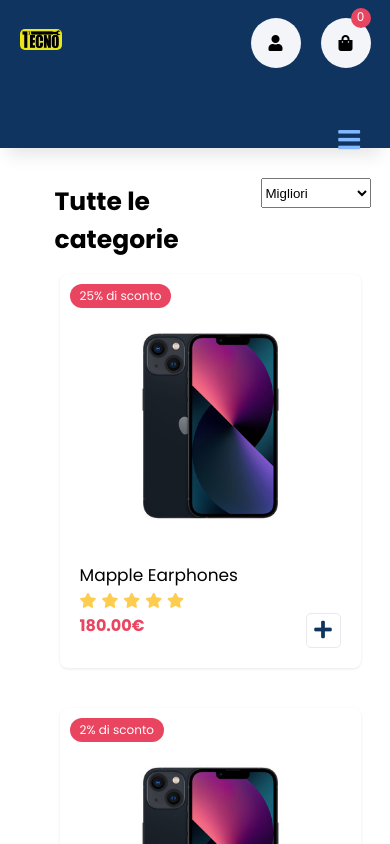
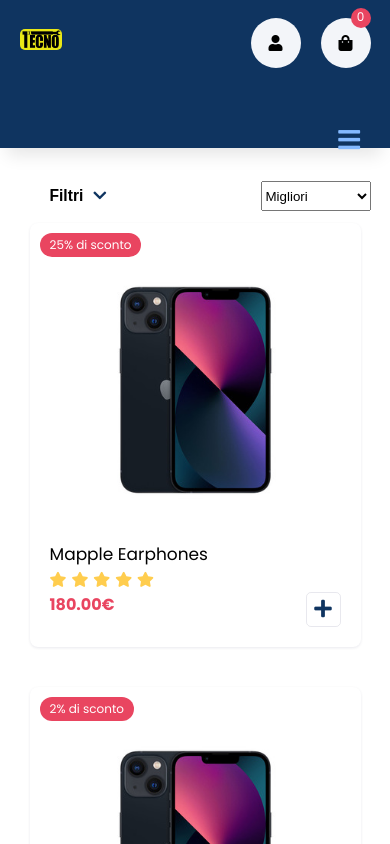
Before and after one commit to Paolo95/sitoMrTecno, a React (Create React App) app: page /nuovo in a window 390 px wide. Shown: the top 844 px of the page. Built offline with nearby package versions, Linux system fonts and the light colour scheme.

Commit message:
Shop's filter section for smartphone

```diff
--- a/src/App.css
+++ b/src/App.css
@@ -517,8 +517,61 @@ input, button{
     justify-content: center;
   }
 
+  .heading .heading-left i{
+    font-size: 15px;
+    color: #0f3460;
+  }
+
   .category{
     display: none;
+  }
+
+  .categoryMobile{
+    position: fixed;
+    width: 100%;
+    top: 0;
+    left: 0;
+    box-shadow: rgb(43 52 69 / 10%) 0 4px 16px;
+    height: 450px;
+    padding: 50px 0;
+    background-color: #fff;
+    z-index: 1000;
+  }
+
+  .categoryMobile img{
+    width: 30px;
+    height: 30px;
+    margin-top: 10px;
+    object-fit: contain;
+  }
+
+  .categoryMobile span{
+    margin: 10px 20px;
+    text-transform: capitalize;
+  }
+
+  .categoryMobile .box{
+    transition: 0.5s;
+    padding: 0 20px;
+  }
+
+  .categoryMobile .box:hover{
+    background-color: #e1e3ff;
+    cursor: pointer;
+  }
+
+  .categoryMobile .chead button{
+    background-color: transparent;
+  }
+
+  .categoryMobile .chead button h3{
+    font-size: 20px;
+  }
+
+  .categoryMobile .chead{
+    padding-top: 20px;
+    padding-right: 20px;
+    padding-left: 20px;
   }
 
   .cart-items .container{
--- a/src/common/header/Header.css
+++ b/src/common/header/Header.css
@@ -306,3 +306,16 @@ header ul li a:hover{
         margin-top: -2px;
     }
 }
+
+@media only screen and (max-width: 428px) and (max-height: 926px){
+
+    .cat_close{
+        position: absolute;
+        top: 15px;
+        right: 20px;
+        color: #0f3460;
+        display: block;
+        font-size: 25px;
+        z-index: 999;
+    }
+}
--- a/src/components/shop/Shop.jsx
+++ b/src/components/shop/Shop.jsx
@@ -42,16 +42,32 @@ export const Shop = ({ addToCart }) => {
   }
 
   const handleChangeMin = event => {
+    if(catMobileMenu){
+      setCatMobileMenu(true);
+    }else{
+      setCatMobileMenu(false);
+    }
     setMin(event.target.value);
 
   };
 
   const handleChangeMax = event => {
+    if(catMobileMenu){
+      setCatMobileMenu(true);
+    }else{
+      setCatMobileMenu(false);
+    }
     setMax(event.target.value);
 
   };
 
   const handleOnBrandCheckBoxChange = (position) => {
+
+    if(catMobileMenu){
+      setCatMobileMenu(true);
+    }else{
+      setCatMobileMenu(false);
+    }
 
     setNumProdListed(6);
     const updatedBrandCheckedState = brandCheckedState.map((item, index) =>
@@ -75,6 +91,11 @@ export const Shop = ({ addToCart }) => {
   }
 
   const handleOnCategoryRadioChange = e => {
+    if(catMobileMenu){
+      setCatMobileMenu(true);
+    }else{
+      setCatMobileMenu(false);
+    }
     setNumProdListed(6);
     setCategoryChecked(e.target.value);
   }
@@ -94,12 +115,15 @@ export const Shop = ({ addToCart }) => {
 
   }
 
+  const [catMobileMenu , setCatMobileMenu] = React.useState(false);
+
   return (
     <>
       <section className="shop">
         <div className="container d_flex">
         <>
-        <div className="category">
+        <div className={catMobileMenu ? "categoryMobile" : "category"} onClick={() => setCatMobileMenu(false)}>
+          {catMobileMenu ? <i className='fas fa-times cat_close home-bth'></i> : null}
           <div className='chead'>
             <div className='tab'>
 
@@ -194,13 +218,8 @@ export const Shop = ({ addToCart }) => {
                       <input id='min_input' type="number" min={0} value={min} onChange={handleChangeMin}/>
                       <input id='max_input' type="number" min={min+1} value={max} onChange={handleChangeMax}/>
                     </div>
-
                   </div>
-
-
-
                 </div>
-
                 ) : null}
               </div>
             </div>
@@ -210,7 +229,10 @@ export const Shop = ({ addToCart }) => {
           <div className="contentWidth">
             <div className="heading d_flex">
               <div className="heading-left row f_flex">
-                <h2>Tutte le categorie</h2>
+                <button className='toggle' onClick={() => setCatMobileMenu(!catMobileMenu)}>
+                    <h3>Filtri<i className='fa fa-chevron-down'></i></h3>
+                </button>
+
               </div>
               <select id="order-select" name="order" onChange={(choice) => userOrderChoiceHandler(choice)}>
                 <option value="0">Migliori</option>
--- a/src/components/shop/ShopCart.jsx
+++ b/src/components/shop/ShopCart.jsx
@@ -2,8 +2,6 @@ import React, { useState } from 'react'
 import uuid from 'react-uuid'
 
 const ShopCart = ({ addToCart, shopItems}) => {
-
-    //const { shopItems } = Sdata;
 
     const [count, setCount] = useState(0);
 
--- a/src/components/shop/Style.css
+++ b/src/components/shop/Style.css
@@ -34,6 +34,10 @@
 
 .shop .contentWidth{
     margin-left: 30px;
+}
+
+.shop .contentWidth .toggle{
+    visibility: hidden;
 }
 
 .grid1{
@@ -144,3 +148,44 @@
         grid-gap: 20px;
     }
 }
+/*iPhone 12 PRO MAX stylng*/
+
+@media only screen and (max-width: 428px) and (max-height: 926px){
+
+    .grid1{
+        display: grid;
+        grid-template-columns: repeat(1, 1fr);
+        grid-gap: 20px;
+    }
+
+    .shop .contentWidth{
+        margin-left: auto;
+        margin-right: auto;
+    }
+
+    .shop .contentWidth button{
+        background-color: transparent;
+    }
+
+    .shop .contentWidth .heading{
+        margin-left: 30px;
+    }
+
+    .shop #order-select{
+        margin-top: 3px;
+        height: 30px;
+        width: 110px;
+        cursor: pointer;
+    }
+
+    .shop .category{
+        padding: 30px;
+        height: 70%;
+    }
+
+    .shop .contentWidth .toggle{
+        visibility: visible;
+    }
+
+
+}
```
